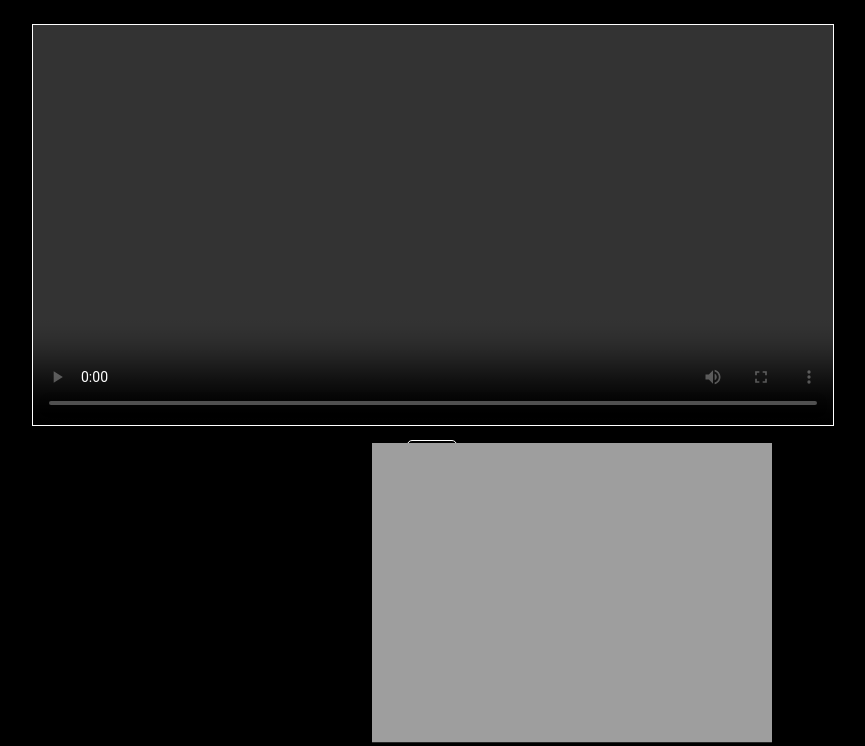
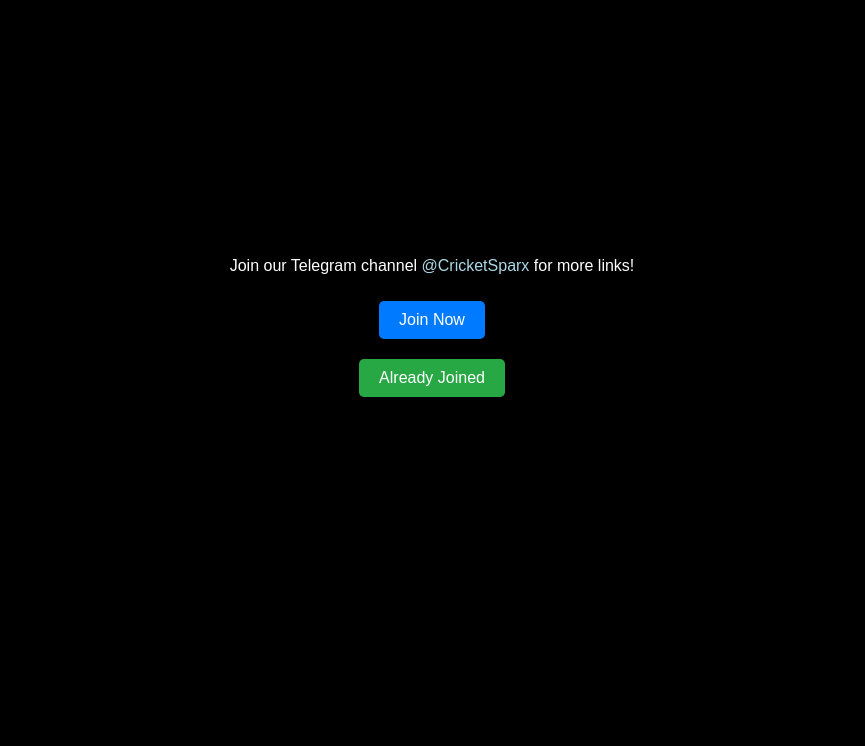
Before and after one commit to AkashGillNiet/LCL, a plain HTML site: page index.html in a window 1280 px wide. Shown: the part 76-822 px from the top of the page, without its empty margins (208-1073 px from the left). After the commit the page ends 800 px from the top, so only its background shows below. Drawn offline with nearby package versions, Linux system fonts and the light colour scheme; grey boxes are pictures that could not be loaded.

Commit message:
Update index.html

```diff
--- a/index.html
+++ b/index.html
@@ -18,24 +18,59 @@
             height: 100vh;
         }
 
-        /* Header */
+        /* Full-screen popup */
+        #popup {
+            display: flex;
+            flex-direction: column;
+            justify-content: center;
+            align-items: center;
+            position: fixed;
+            top: 0;
+            left: 0;
+            width: 100%;
+            height: 100%;
+            background-color: rgba(0, 0, 0, 0.95);
+            color: white;
+            z-index: 9999;
+            text-align: center;
+        }
+        #popup button {
+            margin: 10px;
+            padding: 10px 20px;
+            border: none;
+            border-radius: 5px;
+            font-size: 16px;
+            cursor: pointer;
+        }
+        #join-now {
+            background-color: #007bff;
+            color: white;
+        }
+        #already-joined {
+            background-color: #28a745;
+            color: white;
+        }
+
+        /* Header with logo */
         #header {
             display: flex;
             align-items: center;
-            justify-content: center;
             font-size: 28px;
             font-weight: bold;
             margin: 20px 0;
+            text-align: center;
             color: white;
         }
         #header img {
             width: 40px;
             height: 40px;
+            border-radius: 50%;
             margin-right: 10px;
         }
 
-        /* Video Container */
+        /* Streaming container */
         #streaming-container {
+            display: none;
             width: 100%;
             max-width: 800px;
             margin: 20px auto;
@@ -47,48 +82,43 @@
             border: 1px solid white;
         }
 
-        /* Quality Selector */
+        /* Quality selector */
         #quality-selector {
             margin: 10px 0;
-            position: relative;
-            display: inline-block;
         }
         #quality-selector select {
-            appearance: none;
             padding: 5px;
             border: 1px solid white;
             border-radius: 5px;
             background-color: black;
             color: white;
             font-size: 16px;
-            width: 50px;
-        }
-        #quality-selector::before {
-            content: url('https://cdn-icons-png.flaticon.com/512/126/126472.png'); /* Settings icon */
-            position: absolute;
-            top: 50%;
-            left: -35px;
-            transform: translateY(-50%);
-            width: 25px;
-            height: 25px;
         }
     </style>
     <script src="https://cdn.jsdelivr.net/npm/hls.js@1.4.0/dist/hls.min.js"></script>
 </head>
 <body>
 
-<!-- Header -->
+<!-- Header with logo -->
 <div id="header">
-    <img src="https://cdn-icons-png.flaticon.com/512/2947/2947450.png" alt="Logo"> <!-- Cricket logo -->
+    <img src="https://via.placeholder.com/40" alt="Logo">
     CricketSparx
 </div>
 
-<!-- Video Streaming Section -->
+<!-- Full-Screen Popup -->
+<div id="popup">
+    <p>Join our Telegram channel <a href="https://t.me/CricketSparx" target="_blank" style="color: lightblue; text-decoration: none;">@CricketSparx</a> for more links!</p>
+    <button id="join-now" onclick="joinNow()">Join Now</button>
+    <button id="already-joined" onclick="closePopup()">Already Joined</button>
+</div>
+
+<!-- Streaming Video -->
 <div id="streaming-container">
     <video id="videoPlayer" controls></video>
     <div id="quality-selector">
+        <label for="quality">Select Quality: </label>
         <select id="quality" onchange="changeQuality()">
-            <option value="-1" selected></option> <!-- Empty for settings icon -->
+            <option value="-1" selected>Auto</option>
         </select>
     </div>
 </div>
@@ -137,8 +167,17 @@
             // Native HLS Support (e.g., Safari)
             video.src = hlsUrl;
         }
-    } else {
-        alert("No URL provided. Please add '?url=your_hls_link.m3u8' to the URL.");
+    }
+
+    // Function to handle "Join Now" button
+    function joinNow() {
+        window.open('https://t.me/CricketSparx', '_blank');
+    }
+
+    // Function to close the popup
+    function closePopup() {
+        const popup = document.getElementById('popup');
+        popup.style.display = 'none';
     }
 </script>
 
```
